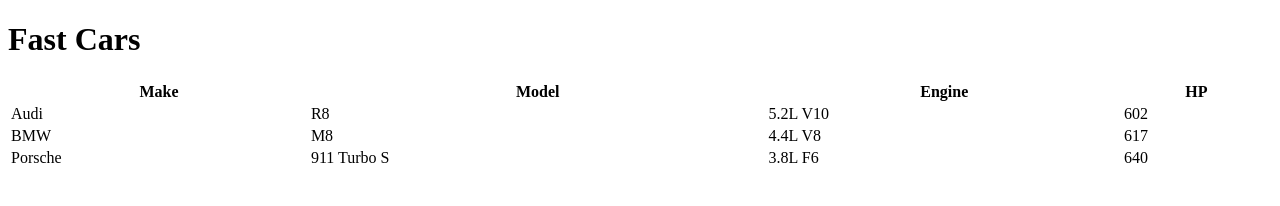
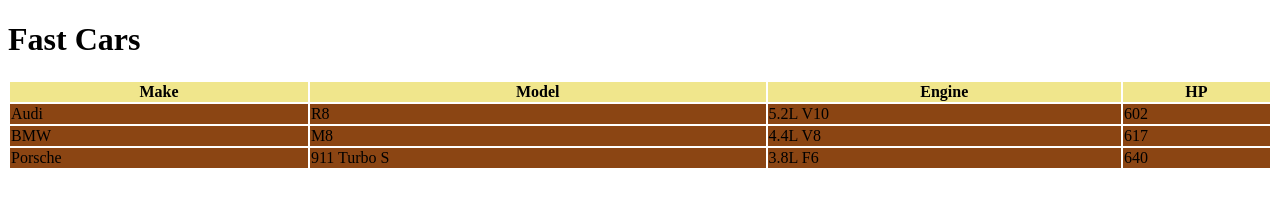
Before and after one commit to kevlarsov/HTML-CSS-Projects, a plain HTML site: page Basic_HTML_and_CSS/HTML_Table.html in a window 1280 px wide. Drawn offline with Linux system fonts and the light colour scheme.

Commit message:
CSS table styling

```diff
--- /dev/null
+++ b/Basic_HTML_and_CSS/CSS_Table.css
@@ -0,0 +1,15 @@
+table {
+	border:5px black;
+}
+tr,th {
+	background-color:khaki;
+	font-color:blue;
+}
+tr,td {
+	background-color:saddlebrown;
+	font-color:white;
+}
+td:hover {
+	background-color:white;
+	font-color:black;
+}
--- a/Basic_HTML_and_CSS/HTML_Table.html
+++ b/Basic_HTML_and_CSS/HTML_Table.html
@@ -3,6 +3,7 @@
 	<head>
 		<title>Table</title>
 		<meta charset="utf-8">
+		<link rel="stylesheet"type="text/css"href="CSS_Table.css">
 	</head>
 	<body>
 		<h1>Fast Cars</h1>
```
